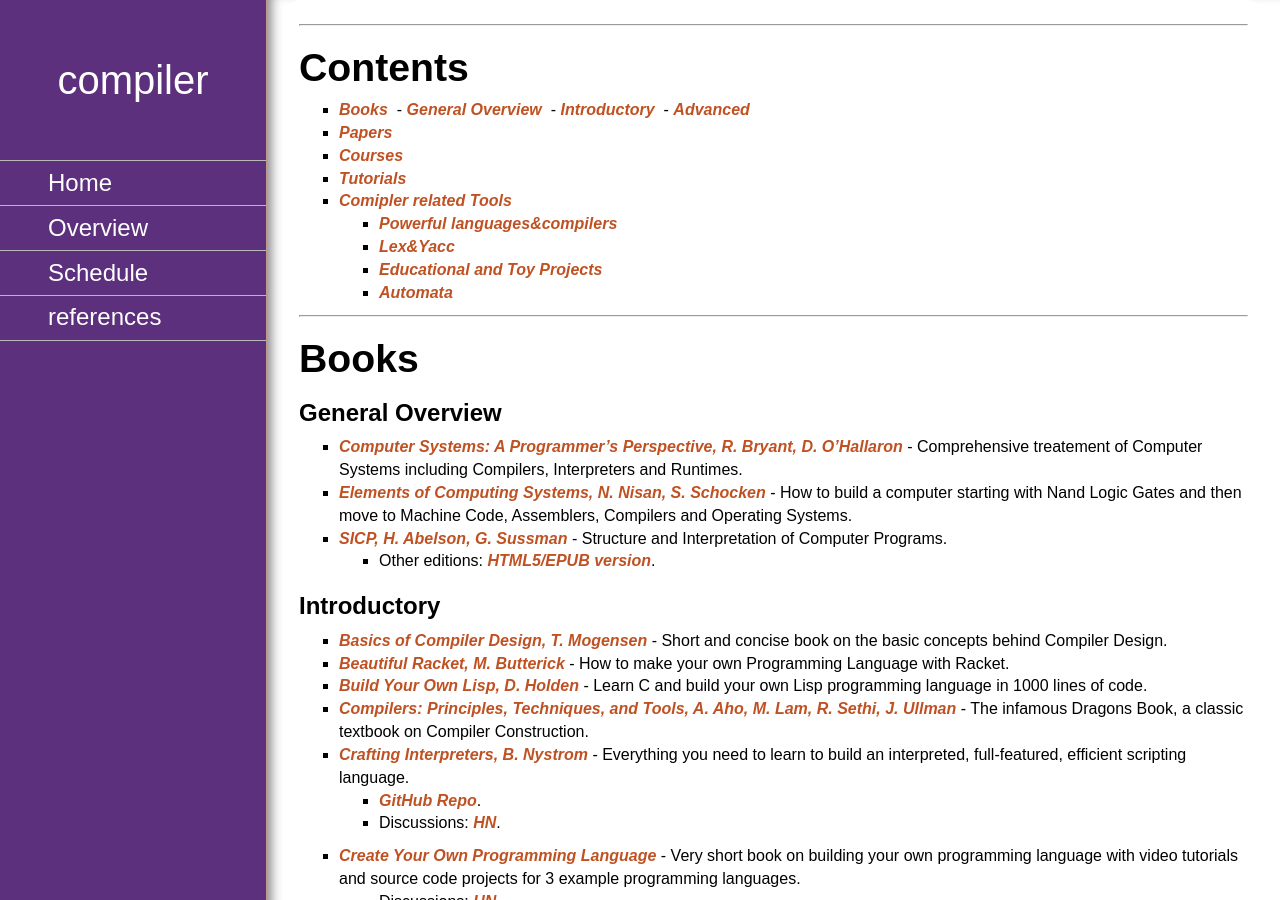
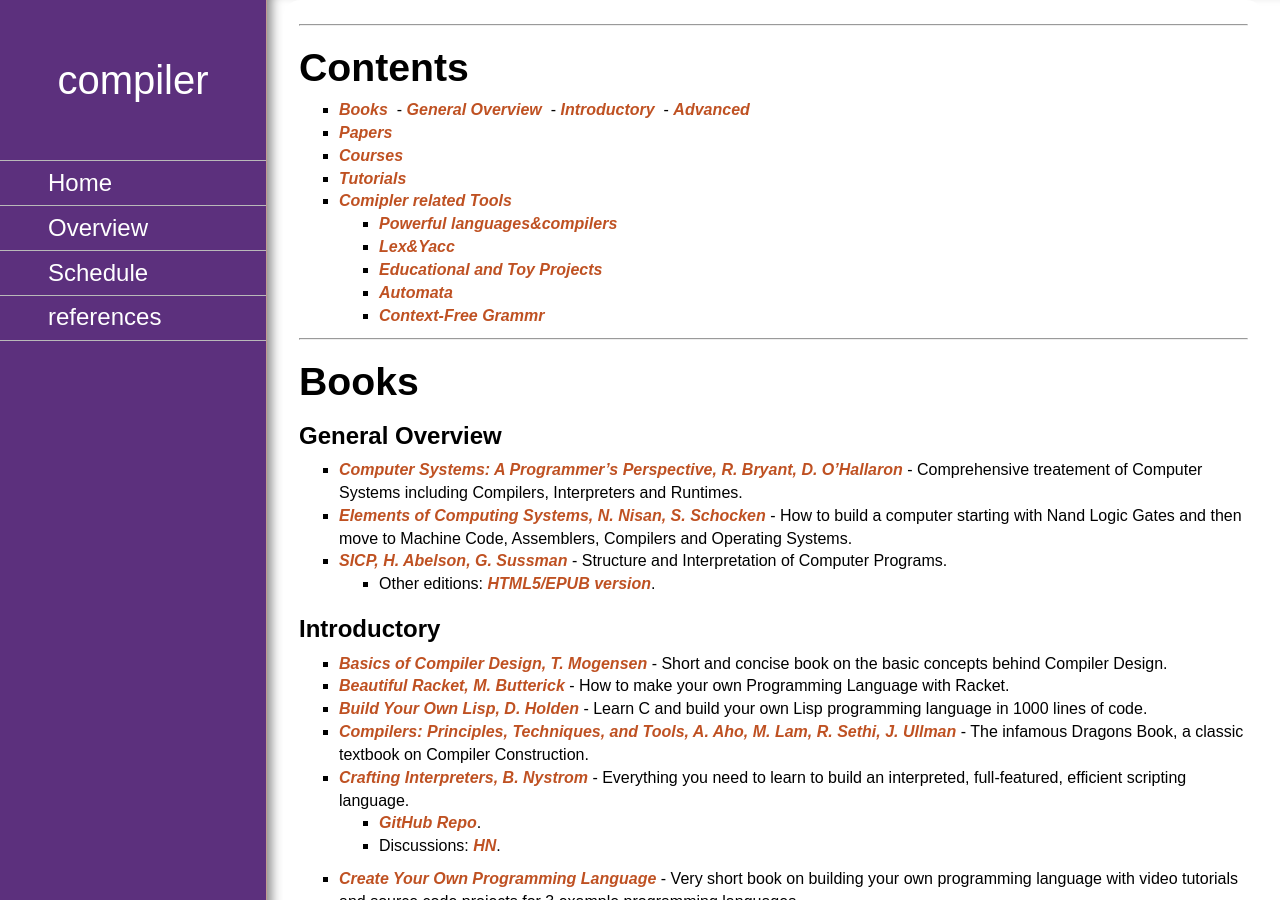
Before and after one commit to chyyuu/compiler_course_info, a Jekyll site: the page built from resources.md, in a window 1280 px wide and 900 px high. Built offline with Jekyll 4.4.1, drawn with Linux system fonts in a browser that asks for light colours; nearby versions of some CDN libraries; our own code applies the rules of GitHub Pages for plain Markdown files.

Commit message:
Update resources.md

```diff
--- a/resources.md
+++ b/resources.md
@@ -13,6 +13,7 @@
   + [Lex&Yacc](#lexyacc)
   + [Educational and Toy Projects](#educational-and-toy-projects)
   + [Automata](#automata)
+  + [Context-Free Grammr](#context-free-grammar)
 
 -----------------------------------------
 # Books
```
